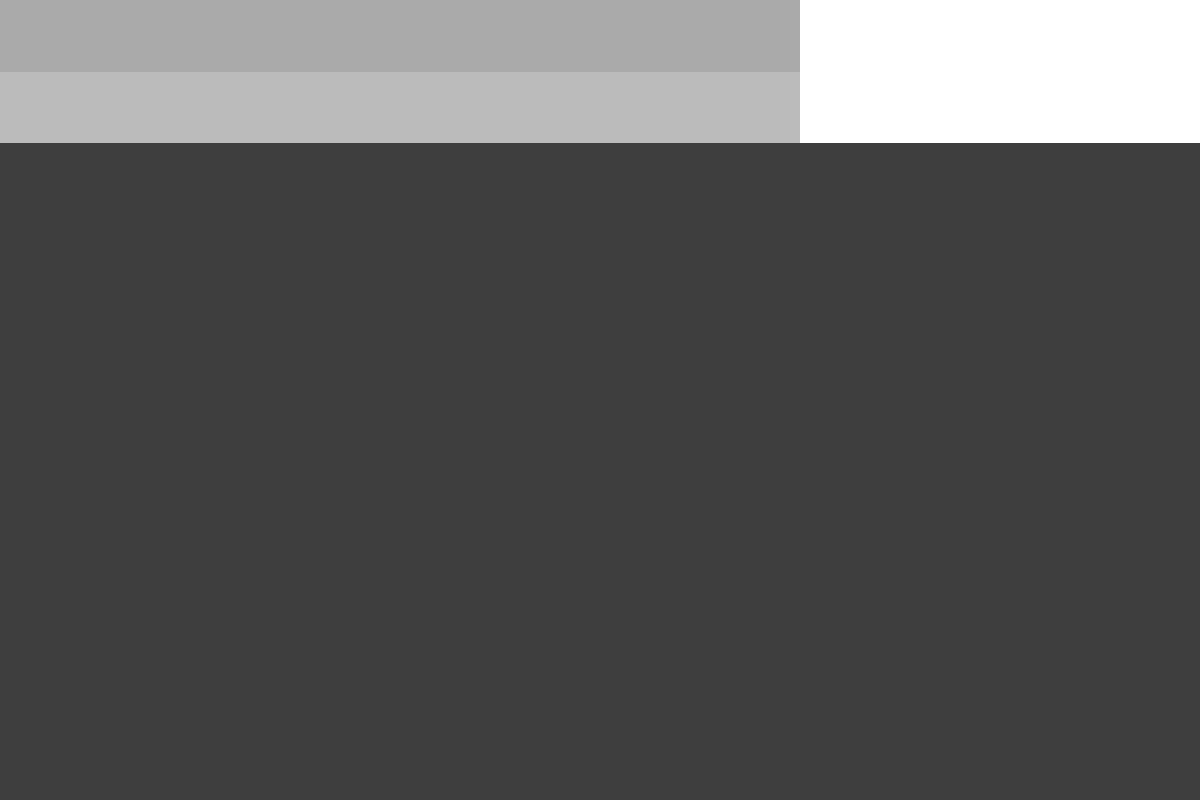
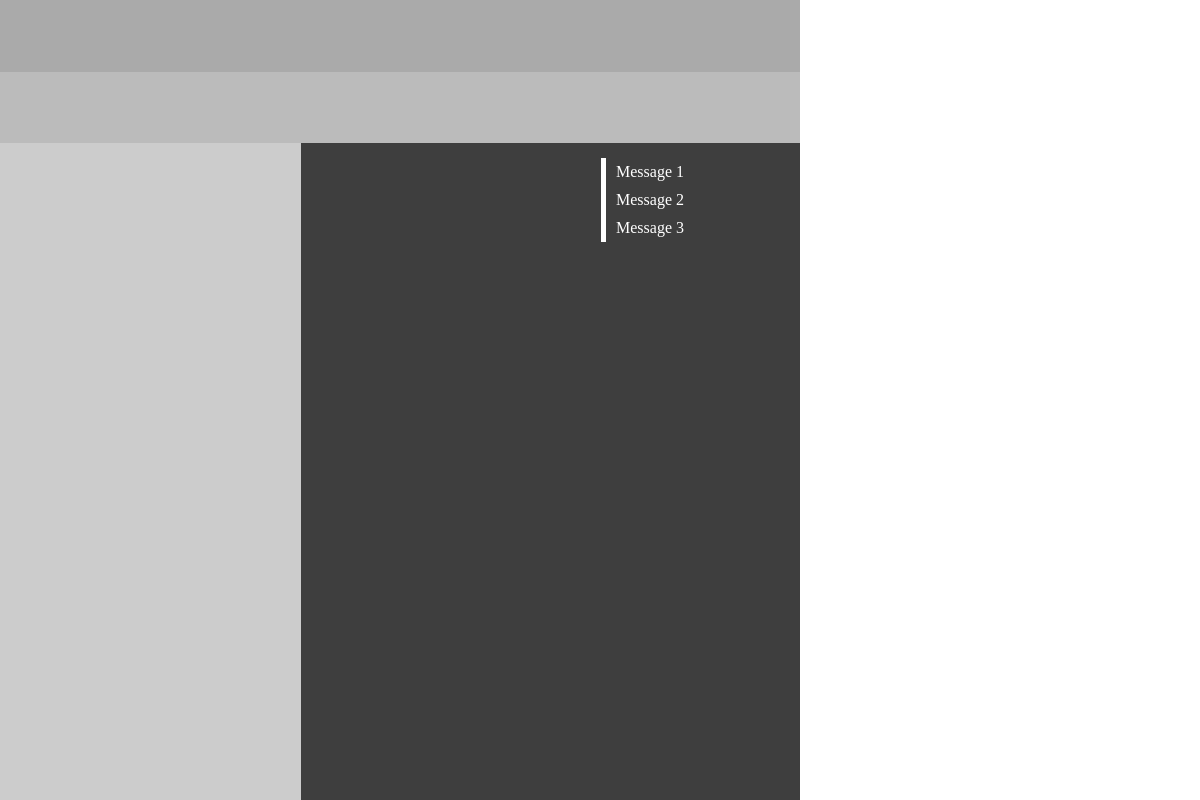
Before and after one commit to Git-Interfacil/git-interfacil, an Electron app: page src/index.html in a window 800 px wide. Shown: the top 800 px of the page, 1200 px wide, since content can reach past the window. Drawn offline with Linux system fonts and the light colour scheme.

Commit message:
Add messages style and examples
Signed-off-by: José Lucas Silva Mayer <josemayer@usp.br>

```diff
--- a/src/index.html
+++ b/src/index.html
@@ -17,7 +17,19 @@
         <div id="actions"></div>
       </header>
       <div id="content">
-        <canvas></canvas>
+        <div id="sidebar"></div>
+        <div id="main">
+          <div id="graph">
+            <canvas></canvas>
+          </div>
+          <div id="messages">
+            <ul>
+              <li>Message 1</li>
+              <li>Message 2</li>
+              <li>Message 3</li>
+            </ul>
+          </div>
+        </div>
       </div>
     </div>
     <script src="renderer.js"></script>
--- a/src/style.css
+++ b/src/style.css
@@ -37,6 +37,26 @@ body {
 #content #main {
   flex-grow: 1;
   background-color: #ddd;
+  display: flex;
+  align-items: stretch;
+  background-color: #3e3e3e;
+  color: #fff;
+}
+
+#content #main #messages {
+  flex-grow: 1;
+}
+
+#content #main #messages ul {
+  list-style: none;
+  padding: 0;
+  margin: 15px 0;
+  font-size: 16px;
+}
+
+#content #main #messages ul li {
+  padding: 5px 10px;
+  border-left: 5px solid #fff;
 }
 
 .branch {
@@ -62,6 +82,5 @@ body {
 }
 
 canvas {
-  background-color: #3e3e3e;
   display: block;
 }
```
